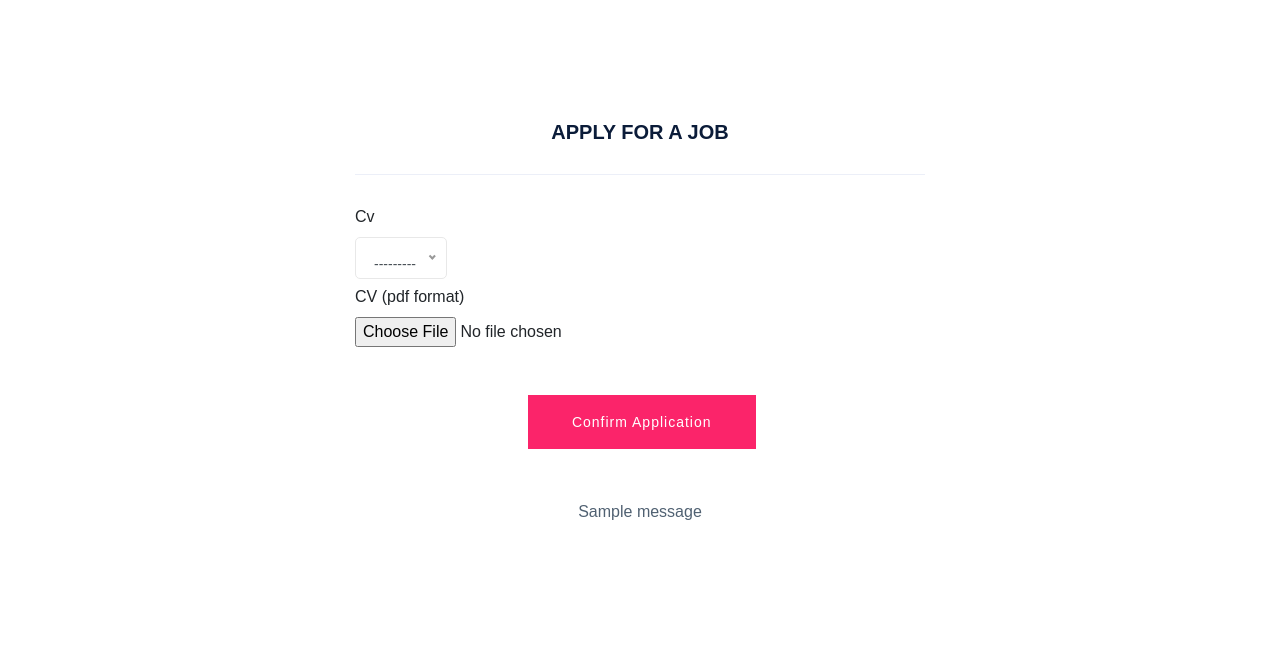
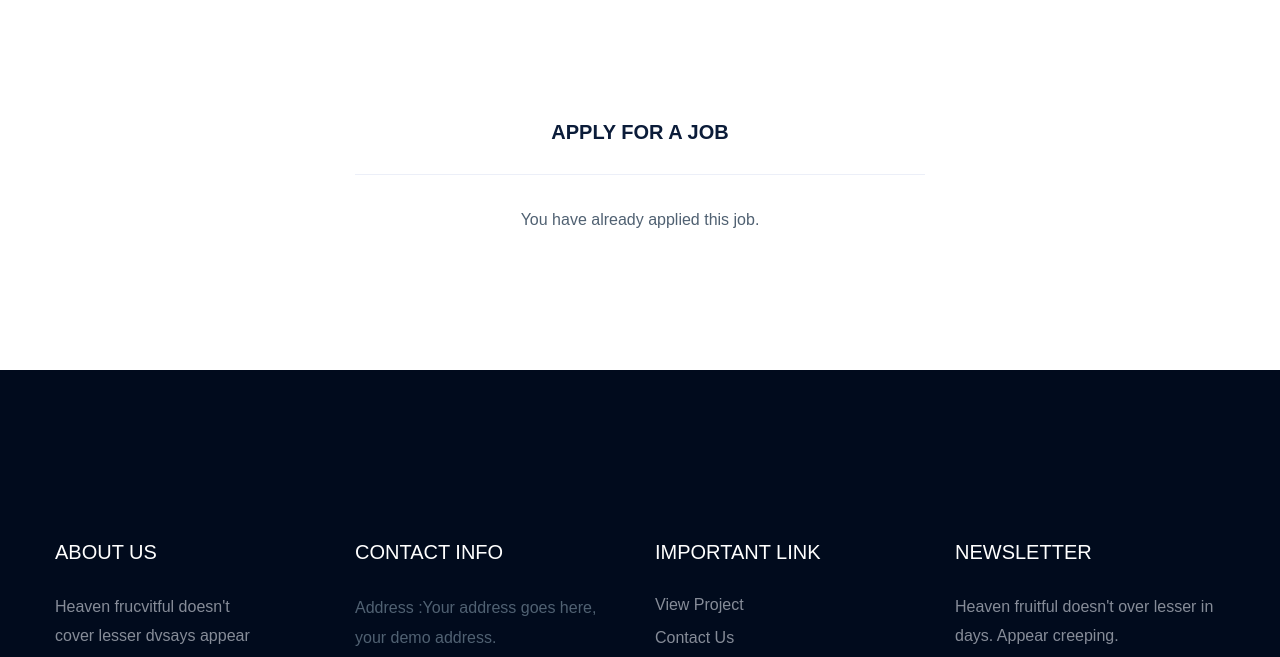
Before and after one commit to buseggencoglu/owl-s-agent, a Django app: page /apply_job/1 in a window 1280 px wide. Shown: the part 101-758 px from the top of the page. Run offline with Django 3.2, Linux system fonts and the light colour scheme; a user stored in the database is signed in; tables that the repository leaves empty hold one stand-in row (values such as "Sample post"); one stand-in notice (Sample message) is shown; some libraries are stand-ins or nearby versions; some web fonts are replaced.

Commit message:
See Applicants added and some minor bugs fixed

```diff
--- a/owl_agent/templates/website/apply_job.html
+++ b/owl_agent/templates/website/apply_job.html
@@ -14,16 +14,20 @@
             <div class="row justify-content-center">
                 <div class="col-lg-6 mb-5 mb-lg-0">
                     <center><h1 class="lead" style="font-weight: bold">APPLY FOR A JOB </h1></center>
+
                     <hr>
                     <form action="" method="POST" class="" enctype="multipart/form-data">
+                        {% if messages|length < 1  %}
                         {% csrf_token %}
                         {{ form | crispy }}
+
                         <div class="row form-group" style="margin-left:27%">
                             <div class="col-md-12 ml-1">
                                 <input type="submit" value="Confirm Application"
                                        class="btn btn-primary btn-md text-white">
                             </div>
                         </div>
+                        {% endif %}
                     </form>
                 </div>
             </div>
--- a/owl_agent/website/models.py
+++ b/owl_agent/website/models.py
@@ -9,9 +9,6 @@
 class User_Profile(models.Model):
     user = models.ForeignKey(User, on_delete=models.CASCADE)
 
-    def get_profile_url(self):
-        return "/profile/{}/".format(self.user.username)
-
     def __str__(self):
         return self.user.username
 
@@ -22,6 +19,9 @@
     tax_id = models.IntegerField()
     website = models.CharField(max_length=100)
     foundation_year = models.IntegerField()
+
+    def get_profile_url(self):
+        return "/company_profile/{}".format(self.user.pk)
 
 
 class Job_Seeker_Profile(User_Profile):
@@ -38,6 +38,10 @@
     portfolio_link = models.CharField(max_length=100)
     image = models.ImageField(upload_to='job_seeker_image', null=True, blank=True,
                               default='job_seeker_image/default.png')
+
+    def get_profile_url(self):
+        return "/job_seeker_profile/{}".format(self.user.pk)
+
 
 
 class CV(models.Model):
@@ -123,6 +127,12 @@
     salary = models.CharField(max_length=100, blank=True)
     company = models.ForeignKey(Company_Profile, on_delete=models.CASCADE, related_name='%(class)s_company')
 
+    def get_applicants_url(self):
+        return "/job_applicants/{}/".format(self.pk)
+
+    def delete_job_offer_url(self):
+        return "/company_profile/job_offer/delete/{}".format(self.pk)
+
 
 class Application(models.Model):
     applicant = models.ForeignKey(Job_Seeker_Profile, on_delete=models.CASCADE, related_name='%(class)s_applicant',
--- a/owl_agent/website/urls.py
+++ b/owl_agent/website/urls.py
@@ -31,6 +31,7 @@
     path('delete/<int:pk>', views.delete_cv, name='delete_cv'),
     path('add_cv', views.add_cv, name='add_cv'),
     path('company_profile/<int:pk>', views.company_profile, name='company_profile'),
+    path('company_profile/job_offer/delete/<int:pk>', views.company_delete_job_offer, name='company-job-delete'),
     path('job_seeker_profile/<int:pk>', views.job_seeker_profile, name='job_seeker_profile'),
     path('edit_profile_company/<int:pk>', views.edit_profile_company, name='edit_profile_company'),
     path('edit_profile_job_seeker/<int:pk>', views.edit_profile_job_seeker, name='edit_profile_job_seeker'),
@@ -39,5 +40,6 @@
     path('dashboardList/', views.admin_dashboard_list, name='admin_dashboard_list'),
     path('dashboardList/deleteCompany/<int:pk>', views.admin_delete_companies, name='admin_delete_companies'),
     path('dashboardList/deleteJobSeeker/<int:pk>', views.admin_delete_jobseeker, name='admin_delete_jobseeker'),
+    path('job_applicants/<int:pk>', views.job_applicant_view, name='job_applicants'),
 
 ]
--- a/owl_agent/website/views.py
+++ b/owl_agent/website/views.py
@@ -46,16 +46,28 @@
     return render(request, 'website/contact.html')
 
 
+@company_required
+def job_applicant_view(request, pk):
+    job_offer = Job_Offer.objects.get(id=pk)
+    applications = Application.objects.filter(job_offer=job_offer)
+    applications = create_paginator(request, applications)
+
+    context = {'applications': applications}
+    return render(request, 'website/job_applicants.html', context)
+
+
 def job_details_view(request, pk):
     job_offer = Job_Offer.objects.get(id=pk)
-    job_seeker = Job_Seeker_Profile.objects.get(user=request.user)
-    applications = Application.objects.filter(applicant=job_seeker)
-    temp = 0
-    for application in applications:
-        if application.job_offer == job_offer:
-            temp += 1
-    if temp > 0:
-        messages.error(request, "You have already applied this job.")
+
+    ## Company olarak details wieve girince patlıyor
+    # job_seeker = Job_Seeker_Profile.objects.get(user=request.user)
+    # applications = Application.objects.filter(applicant=job_seeker)
+    # temp = 0
+    # for application in applications:
+    #     if application.job_offer == job_offer:
+    #         temp += 1
+    # if temp > 0:
+    #     messages.error(request, "You have already applied this job.")
     return render(request, 'website/job_details.html', {"job_offer": job_offer})
 
 
@@ -106,25 +118,31 @@
     job_offer = Job_Offer.objects.get(id=pk)
     company = Company_Profile.objects.get(id=job_offer.company.id)
     form = JobApplyForm(request.POST or None, request.FILES, job_seeker=job_seeker)
-    if request.POST:
-        if form.is_valid():
-            if form.cleaned_data['cv'] is not None or form.cleaned_data['file'] is not None:
-                if form.cleaned_data['cv'] is not None and form.cleaned_data['file'] is None:
-                    application = Application.objects.create(applicant=job_seeker, employer=company,
-                                                             job_offer=job_offer,
-                                                             cv=form.cleaned_data['cv'], file=None)
-                elif form.cleaned_data['cv'] is None and form.cleaned_data['file'] is not None:
-                    application = Application.objects.create(applicant=job_seeker, employer=company,
-                                                             job_offer=job_offer,
-                                                             file=form.cleaned_data['file'], cv=None)
-                elif form.cleaned_data['cv'] is not None and form.cleaned_data['file'] is not None:
-                    application = Application.objects.create(applicant=job_seeker, employer=company,
-                                                             job_offer=job_offer,
-                                                             cv=form.cleaned_data['cv'], file=form.cleaned_data['file'])
-                application.save()
-                return redirect('/')  # +
-            messages.error(request, 'You have to choose a cv from the system or upload one.')
-            return redirect(f'/apply_job/{pk}')
+
+    applications = Application.objects.filter(applicant=job_seeker,job_offer = job_offer)
+    if applications.count() > 0:
+        messages.error(request, "You have already applied this job.")
+
+    else:
+        if request.POST:
+            if form.is_valid():
+                if form.cleaned_data['cv'] is not None or form.cleaned_data['file'] is not None:
+                    if form.cleaned_data['cv'] is not None and form.cleaned_data['file'] is None:
+                        application = Application.objects.create(applicant=job_seeker, employer=company,
+                                                                 job_offer=job_offer,
+                                                                 cv=form.cleaned_data['cv'], file=None)
+                    elif form.cleaned_data['cv'] is None and form.cleaned_data['file'] is not None:
+                        application = Application.objects.create(applicant=job_seeker, employer=company,
+                                                                 job_offer=job_offer,
+                                                                 file=form.cleaned_data['file'], cv=None)
+                    elif form.cleaned_data['cv'] is not None and form.cleaned_data['file'] is not None:
+                        application = Application.objects.create(applicant=job_seeker, employer=company,
+                                                                 job_offer=job_offer,
+                                                                 cv=form.cleaned_data['cv'], file=form.cleaned_data['file'])
+                    application.save()
+                    return redirect('/')  # +
+                messages.error(request, 'You have to choose a cv from the system or upload one.')
+                return redirect(f'/apply_job/{pk}')
     context = {
         'form': form
     }
@@ -386,7 +404,6 @@
     cvs = CV.objects.filter(owner=data)
     context['cvs'] = cvs
 
-
     applied_jobs = Application.objects.filter(applicant=data)
     context['applied_jobs'] = applied_jobs
 
@@ -422,6 +439,14 @@
     job_offers.delete()
 
     return HttpResponseRedirect('/dashboard')
+
+@company_required
+def company_delete_job_offer(request, pk):
+    job_offer = Job_Offer.objects.get(id=pk)
+    if job_offer.company.user == request.user:
+        job_offer.delete()
+
+    return redirect('company_profile',pk = job_offer.company.user.pk)
 
 
 def company_profile(request, pk):
```
Also changed, not shown: owl_agent/templates/website/company_profile.html (+9 -6 lines), owl_agent/templates/website/job_applicants.html (added, +78 -0 lines).
